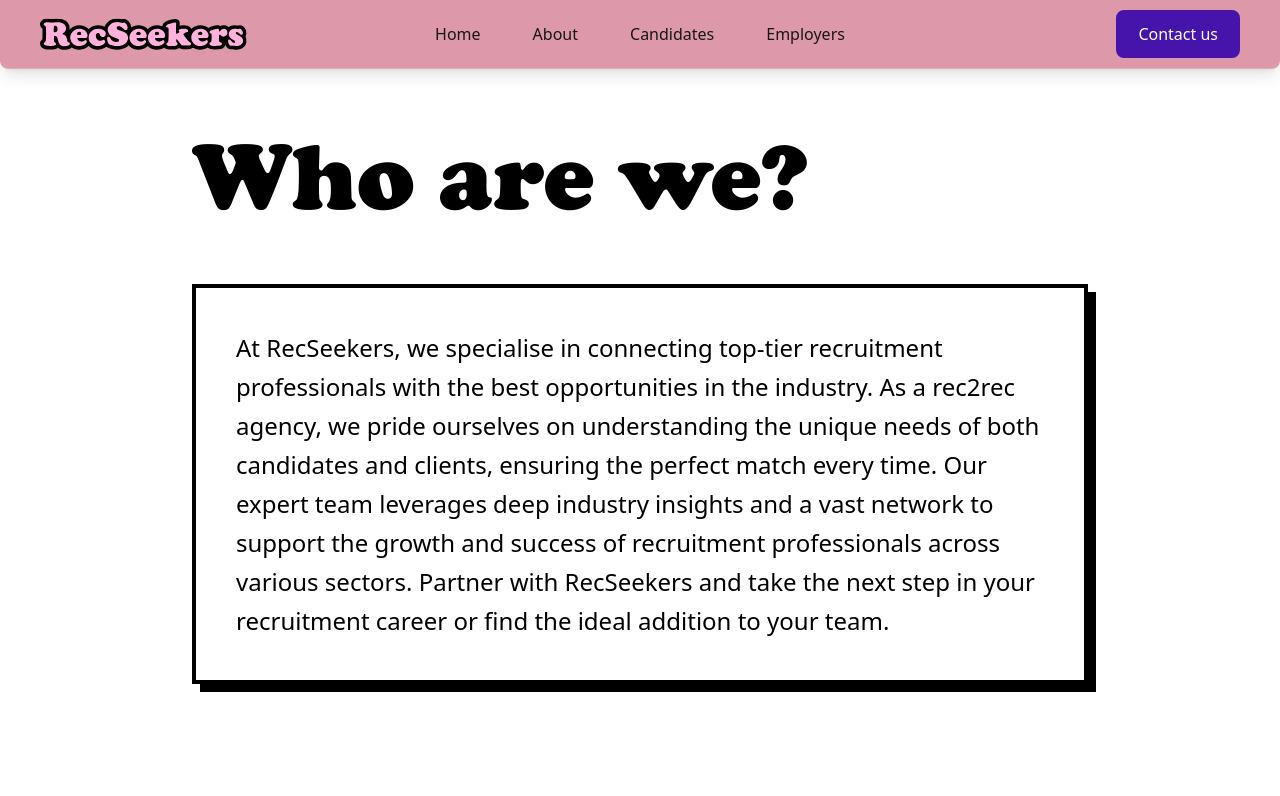
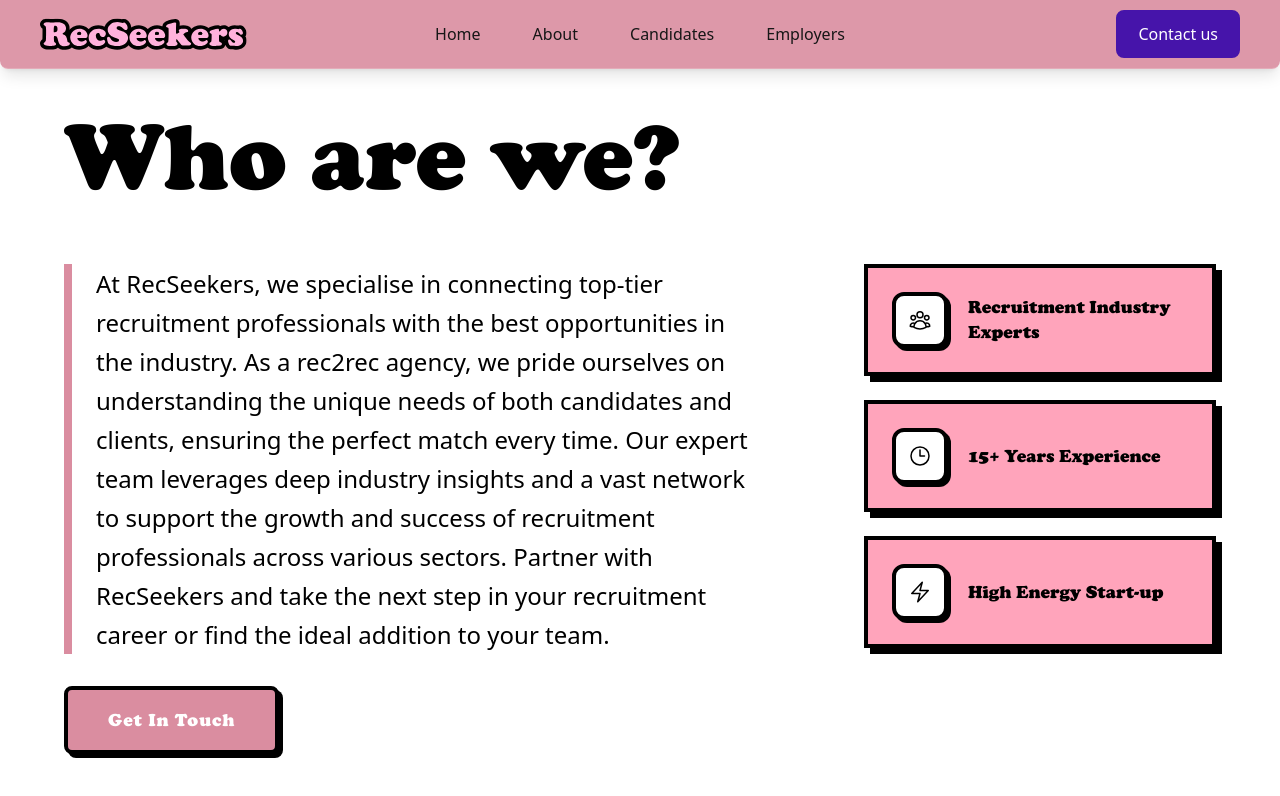
Before and after one commit to CD-Chief/RecSeekers-Website, a Next.js app in the folder frontend/: page /about in a window 1280 px wide. Shown: the top 796 px of the page. Built offline with nearby package versions, Linux system fonts and the light colour scheme.

Commit message:
feat: enhance AboutPage layout with stat cards and improved content structure

```diff
--- a/frontend/app/about/page.tsx
+++ b/frontend/app/about/page.tsx
@@ -1,9 +1,38 @@
 import localFont from 'next/font/local';
+import Link from 'next/link';
+import { Button } from '@/components/ui/Button';
 
 const cooper = localFont({
   src: '../fonts/cooper-black-cdnfonts/coopbl.ttf',
   display: 'swap',
 });
+
+const statCards = [
+  {
+    title: "Recruitment Industry Experts",
+    icon: (
+      <svg xmlns="http://www.w3.org/2000/svg" fill="none" viewBox="0 0 24 24" strokeWidth={1.5} stroke="currentColor" className="size-6">
+        <path strokeLinecap="round" strokeLinejoin="round" d="M18 18.72a9.094 9.094 0 0 0 3.741-.479 3 3 0 0 0-4.682-2.72m.94 3.198.001.031c0 .225-.012.447-.037.666A11.944 11.944 0 0 1 12 21c-2.17 0-4.207-.576-5.963-1.584A6.062 6.062 0 0 1 6 18.719m12 0a5.971 5.971 0 0 0-.941-3.197m0 0A5.995 5.995 0 0 0 12 12.75a5.995 5.995 0 0 0-5.058 2.772m0 0a3 3 0 0 0-4.681 2.72 8.986 8.986 0 0 0 3.74.477m.94-3.197a5.971 5.971 0 0 0-.94 3.197M15 6.75a3 3 0 1 1-6 0 3 3 0 0 1 6 0Zm6 3a2.25 2.25 0 1 1-4.5 0 2.25 2.25 0 0 1 4.5 0Zm-13.5 0a2.25 2.25 0 1 1-4.5 0 2.25 2.25 0 0 1 4.5 0Z" />
+      </svg>
+    ),
+  },
+  {
+    title: "15+ Years Experience",
+    icon: (
+      <svg xmlns="http://www.w3.org/2000/svg" fill="none" viewBox="0 0 24 24" strokeWidth={1.5} stroke="currentColor" className="size-6">
+        <path strokeLinecap="round" strokeLinejoin="round" d="M12 6v6h4.5m4.5 0a9 9 0 1 1-18 0 9 9 0 0 1 18 0Z" />
+      </svg>
+    ),
+  },
+  {
+    title: "High Energy Start-up",
+    icon: (
+      <svg xmlns="http://www.w3.org/2000/svg" fill="none" viewBox="0 0 24 24" strokeWidth={1.5} stroke="currentColor" className="size-6">
+        <path strokeLinecap="round" strokeLinejoin="round" d="m3.75 13.5 10.5-11.25L12 10.5h8.25L9.75 21.75 12 13.5H3.75Z" />
+      </svg>
+    ),
+  },
+];
 
 export default function AboutPage() {
   return (
@@ -13,13 +42,17 @@
         className="min-h-screen flex flex-col items-center justify-center px-8 py-24"
         style={{ background: '#FFFFFF' }}
       >
-        <div className="max-w-4xl w-full">
+        <div className="max-w-6xl w-full">
           <h1 className={`${cooper.className} text-7xl md:text-8xl text-black mb-12 leading-tight`}>
             Who are we?
           </h1>
 
-          <div className="p-10 border-4 border-black shadow-[8px_8px_0px_0px_rgba(0,0,0,1)] bg-white">
-            <p className="text-xl md:text-2xl text-black leading-relaxed">
+          {/* Two-column layout */}
+          <div className="flex flex-col lg:flex-row gap-24 items-start">
+
+            {/* Left: subtext (2/3) */}
+            <div className="w-full lg:w-2/3 flex flex-col gap-8">
+              <p className="text-xl md:text-2xl text-black leading-relaxed border-l-8 border-[#da8da0] pl-6">
                 At RecSeekers, we specialise in connecting top-tier recruitment professionals
                 with the best opportunities in the industry. As a rec2rec agency, we pride
                 ourselves on understanding the unique needs of both candidates and clients,
@@ -28,6 +61,31 @@
                 professionals across various sectors. Partner with RecSeekers and take the
                 next step in your recruitment career or find the ideal addition to your team.
               </p>
+
+              <Link href="/contact" className="group self-start">
+                <Button className={`${cooper.className} px-10 py-4 bg-[#1e293b] text-white text-lg tracking-wider rounded-2xl border-4 border-black shadow-[4px_4px_0px_0px_rgba(0,0,0,1)] group-hover:translate-x-1 group-hover:translate-y-1 group-hover:shadow-none transition-all`}>
+                  Get In Touch
+                </Button>
+              </Link>
+            </div>
+
+            {/* Right: stat cards (1/3) */}
+            <div className="w-full lg:w-1/3 flex flex-col gap-6">
+              {statCards.map((card) => (
+                <div
+                  key={card.title}
+                  className="flex items-center gap-5 p-6 border-4 border-black shadow-[6px_6px_0px_0px_rgba(0,0,0,1)] bg-[#ffa4bb]"
+                >
+                  <div className="flex-shrink-0 w-14 h-14 rounded-xl border-4 border-black bg-white flex items-center justify-center shadow-[3px_3px_0px_0px_rgba(0,0,0,1)] text-black">
+                    {card.icon}
+                  </div>
+                  <p className={`${cooper.className} text-lg leading-snug text-black`}>
+                    {card.title}
+                  </p>
+                </div>
+              ))}
+            </div>
+
           </div>
         </div>
       </section>
```
Lines whose indentation alone changed are shown as unchanged.
